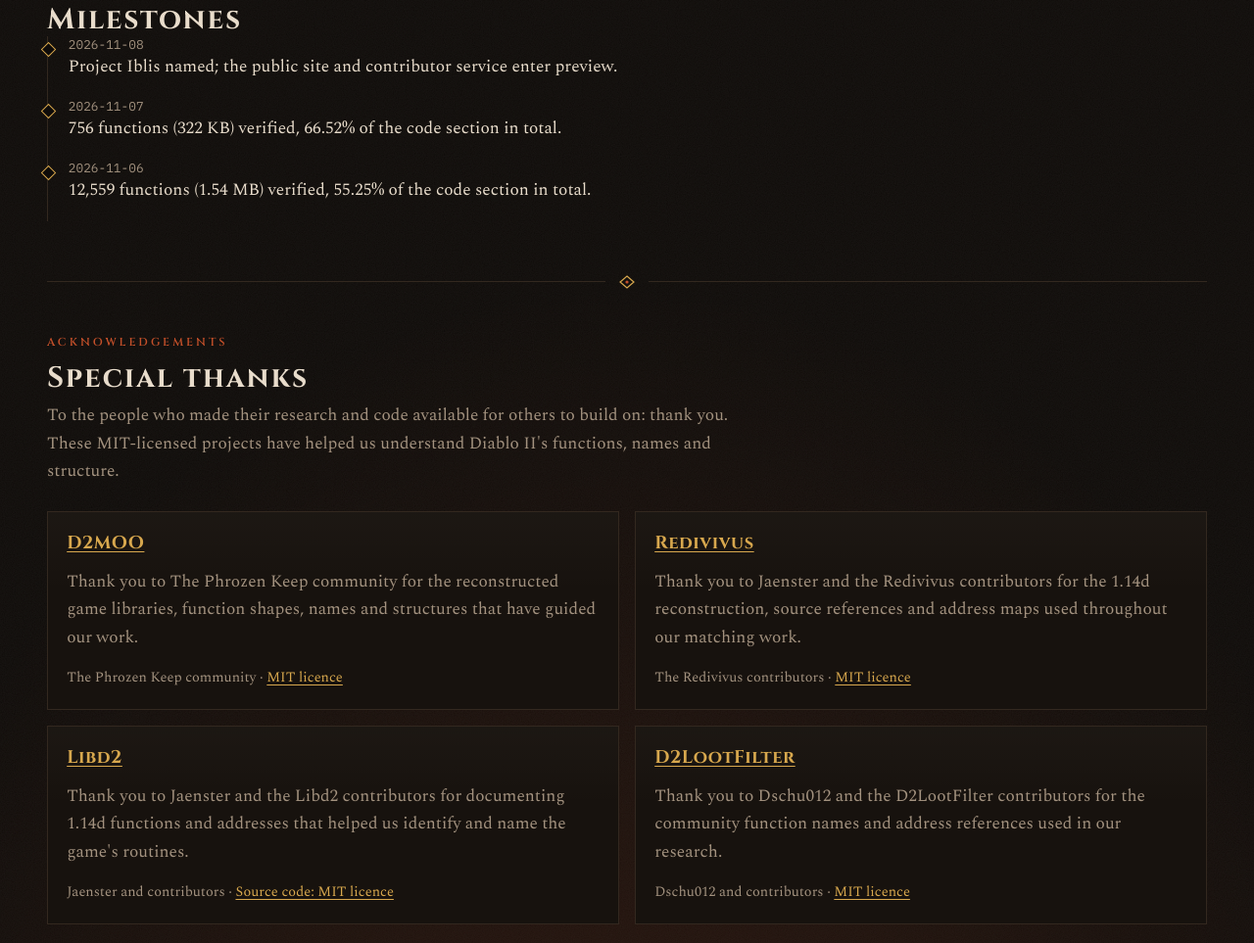
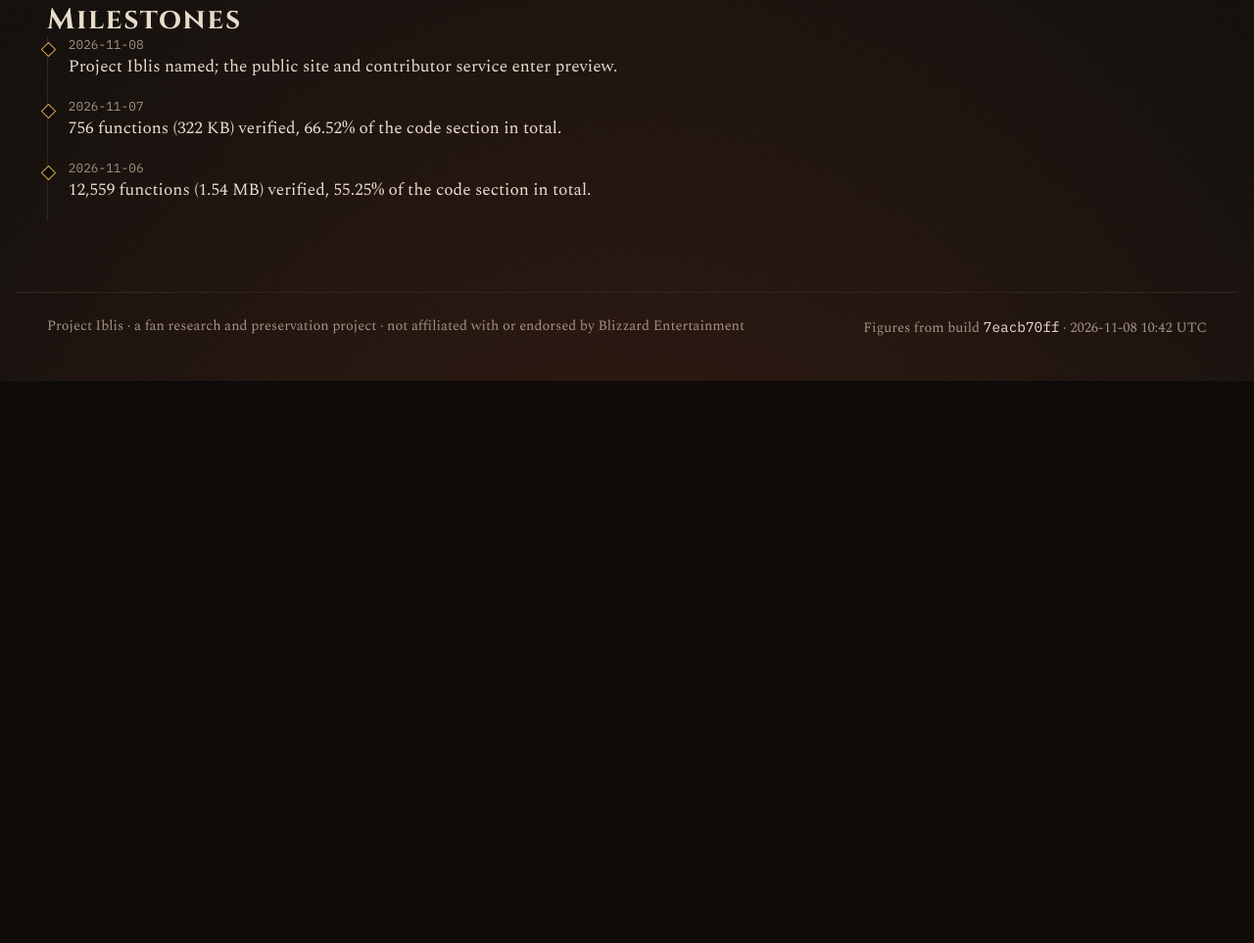
Before and after one commit to Regubreaku/Iblis, a website: page public/index.html in a window 1280 px wide. Shown: the part 2794-3757 px from the top of the page at 98% size. After the commit the page ends 3183 px from the top, so only its background shows below. Drawn offline with nearby package versions, Linux system fonts and the light colour scheme.

Commit message:
Block inherited API tool dispatch and remove public repository acknowledgements

```diff
--- a/public/index.html
+++ b/public/index.html
@@ -167,10 +167,6 @@ footer .wrap { display: flex; justify-content: space-between; gap: .6rem 1.4rem;
 .waffle { display: grid; grid-template-columns: repeat(10, 7px); gap: 2px; }
 .waffle i { width: 7px; height: 7px; background: var(--cinder); }
 .waffle .g { background: var(--gold); } .waffle .p { background: var(--pending); } .waffle .e { background: var(--ember); }
-.thanks-grid { display: grid; grid-template-columns: repeat(auto-fit, minmax(min(100%, 25rem), 1fr)); gap: 1rem; }
-.thanks-grid h3 { font: 700 1.15rem var(--display); text-transform: none; letter-spacing: .03em; }
-.thanks-grid p { color: var(--ash); }
-.thanks-grid small { display: block; color: var(--ash); }
 .log { list-style: none; margin: 0; padding: 0; border-left: 1px solid var(--seam); }
 .log li { position: relative; padding: 0 0 1.1rem 1.3rem; }
 .log li::before { content: ""; position: absolute; left: -5px; top: .5rem; width: 9px; height: 9px; transform: rotate(45deg); background: var(--stone); border: 1px solid var(--gold); }
@@ -244,33 +240,6 @@ footer .wrap { display: flex; justify-content: space-between; gap: .6rem 1.4rem;
     <ul class="log read" id="log"></ul>
   </section>
 
-  <div class="rule"></div>
-  <section id="thanks" aria-labelledby="thanks-title">
-    <div class="head"><span class="tag">Acknowledgements</span><h2 id="thanks-title">Special thanks</h2></div>
-    <p class="sub">To the people who made their research and code available for others to build on: thank you. These MIT-licensed projects have helped us understand Diablo II's functions, names and structure.</p>
-    <div class="thanks-grid">
-      <article class="slab">
-        <h3><a href="https://github.com/ThePhrozenKeep/D2MOO">D2MOO</a></h3>
-        <p>Thank you to The Phrozen Keep community for the reconstructed game libraries, function shapes, names and structures that have guided our work.</p>
-        <small>The Phrozen Keep community · <a href="https://github.com/ThePhrozenKeep/D2MOO/blob/master/LICENSE">MIT licence</a></small>
-      </article>
-      <article class="slab">
-        <h3><a href="https://github.com/jaenster/redivivus">Redivivus</a></h3>
-        <p>Thank you to Jaenster and the Redivivus contributors for the 1.14d reconstruction, source references and address maps used throughout our matching work.</p>
-        <small>The Redivivus contributors · <a href="https://github.com/jaenster/redivivus/blob/main/LICENSE">MIT licence</a></small>
-      </article>
-      <article class="slab">
-        <h3><a href="https://github.com/jaenster/libd2">Libd2</a></h3>
-        <p>Thank you to Jaenster and the Libd2 contributors for documenting 1.14d functions and addresses that helped us identify and name the game's routines.</p>
-        <small>Jaenster and contributors · <a href="https://github.com/jaenster/libd2/blob/main/LICENSE">Source code: MIT licence</a></small>
-      </article>
-      <article class="slab">
-        <h3><a href="https://github.com/dschu012/d2lootfilter">D2LootFilter</a></h3>
-        <p>Thank you to Dschu012 and the D2LootFilter contributors for the community function names and address references used in our research.</p>
-        <small>Dschu012 and contributors · <a href="https://github.com/dschu012/d2lootfilter/blob/master/LICENSE">MIT licence</a></small>
-      </article>
-    </div>
-  </section>
 </main>
 <footer>
   <div class="wrap">
--- a/worker/index.js
+++ b/worker/index.js
@@ -380,7 +380,7 @@ async function mcp(env, req) {
   if (msg.method === "tools/call") {
     const user = await userFromKey(env, req);
     if (!user) return err(-32001, "connect first: your key is missing or revoked");
-    const fn = tools[msg.params?.name];
+    const fn = Object.hasOwn(tools, msg.params?.name) ? tools[msg.params.name] : null;
     if (!fn) return err(-32602, "unknown tool");
     try {
       const out = await fn(env, user, msg.params.arguments || {});
@@ -596,7 +596,7 @@ export default {
             await env.DB.prepare("UPDATE keys SET revoked_utc = ? WHERE hash = ?").bind(iso(), await sha256(keyFrom(env, req))).run();
           return json({ ok: true });
         }
-        const fn = tools[name];
+        const fn = Object.hasOwn(tools, name) ? tools[name] : null;
         if (!fn || m !== "POST") return json({ error: "no such tool; use status, bands, next, packet, submit or giveup" }, 404);
         return json(await fn(env, user, await readJson(req)));
       }
```
Also changed, not shown: public/how.html (+3 -8 lines), src/pages/how.html (+3 -8 lines), src/pages/index.html (+0 -31 lines).
